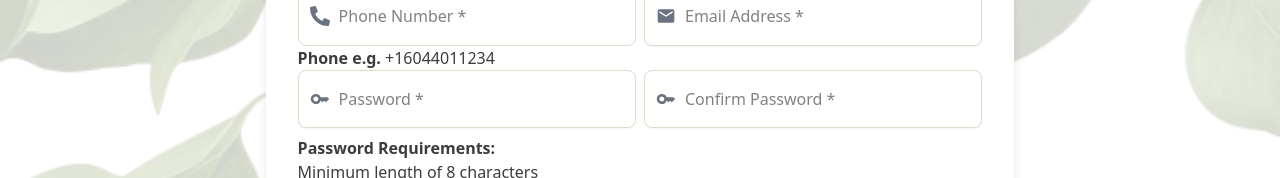
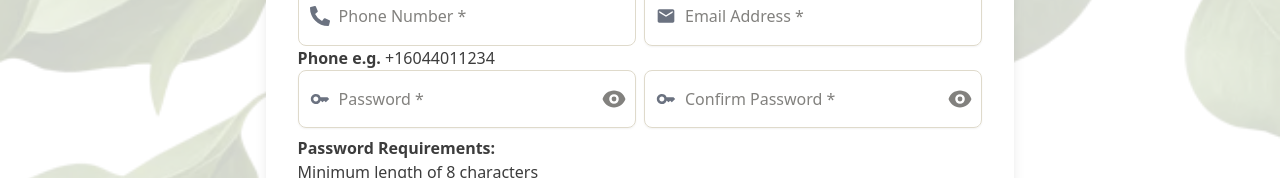
Before and after one commit to solawi-projects/baum-bauer-frontend, a React (Vite) app: page /register in a window 1280 px wide. Shown: the part 618-796 px from the top of the page. Built offline with nearby package versions, Linux system fonts and the light colour scheme; a web font is replaced by a local one.

Commit message:
add show-pasword

```diff
--- a/src/pages/user/Login.jsx
+++ b/src/pages/user/Login.jsx
@@ -8,6 +8,7 @@ import { useNavigate } from "react-router-dom";
 import { IoIosArrowForward } from "react-icons/io";
 import axios from "../../utils/axiosInstance";
 import Swal from "sweetalert2";
+import { HiEye, HiEyeOff } from "react-icons/hi";
 
 const Login = () => {
   const { setLoggedIn, setAuthUser } = useContext(AuthContext);
@@ -15,6 +16,12 @@ const Login = () => {
 
   const [errors, setErrors] = useState([]);
   const [backError, setBackError] = useState("");
+
+  const [showPassword, setShowPassword] = useState(false);
+
+  const togglePasswordVisibility = () => {
+    setShowPassword(!showPassword);
+  };
 
   const handleLogin = async (e) => {
     e.preventDefault();
@@ -170,7 +177,7 @@ const Login = () => {
                 id="email"
                 type="email"
                 name="email"
-                placeholder="your email address *"
+                placeholder="Email Address *"
                 style={{
                   backgroundColor: "var(--bg-white-color)",
                   borderColor: "var(--bg-header-footer)",
@@ -181,15 +188,15 @@ const Login = () => {
                 }}
               />
             </div>
-            <div>
+            <div style={{ position: "relative" }}>
               <Label
                 htmlFor="password"
-                value="your password"
+                value="Your password"
                 className="visually-hidden"
               />
               <TextInput
                 id="password"
-                type="password"
+                type={showPassword ? "text" : "password"}
                 name="password"
                 placeholder="Your Password *"
                 style={{
@@ -199,8 +206,25 @@ const Login = () => {
                   padding: "1.15rem",
                   color: "var(--font-family-color)",
                   fontSize: "1rem",
+                  paddingRight: "2.5rem", // Make room for the icon
                 }}
               />
+              <div
+                style={{
+                  position: "absolute",
+                  top: "50%",
+                  right: "10px",
+                  transform: "translateY(-50%)",
+                  cursor: "pointer",
+                }}
+                onClick={togglePasswordVisibility}
+              >
+                {showPassword ? (
+                  <HiEyeOff className="text-2xl" />
+                ) : (
+                  <HiEye className="text-2xl" />
+                )}
+              </div>
             </div>
             <div className="flex items-center gap-2">
               {/* <Checkbox
--- a/src/pages/user/Register.jsx
+++ b/src/pages/user/Register.jsx
@@ -15,6 +15,7 @@ import backgroundImage from "../../assets/images/leaves_background_02.webp";
 import axios from "axios";
 import Swal from "sweetalert2";
 import { useNavigate } from "react-router-dom";
+import { HiEye, HiEyeOff } from "react-icons/hi";
 
 const Register = () => {
   const [formData, setFormData] = useState({
@@ -36,6 +37,18 @@ const Register = () => {
   const navigate = useNavigate();
 
   const [errorMsgs, setErrorMsgs] = useState([]);
+
+  const [showPassword, setShowPassword] = useState(false);
+  const [showConfirmationPassword, setShowConfirmationPassword] =
+    useState(false);
+
+  const togglePasswordVisibility = () => {
+    setShowPassword(!showPassword);
+  };
+
+  const toggleConfirmationPasswordVisibility = () => {
+    setShowConfirmationPassword(!showConfirmationPassword);
+  };
 
   const handleInputChange = (e) => {
     setFormData({
@@ -344,7 +357,7 @@ const Register = () => {
 
             <div className="flex flex-col justify-center md:justify-between md:flex-row gap-[0.5rem] w-full">
               {/* password field */}
-              <div className="mb-2 w-full">
+              <div className="mb-2 w-full" style={{ position: "relative" }}>
                 <Label
                   htmlFor="password"
                   value="Password"
@@ -354,7 +367,7 @@ const Register = () => {
                   aria-label="Enter your password here"
                   id="password"
                   icon={MdOutlineKey}
-                  type="password"
+                  type={showPassword ? "text" : "password"}
                   name="password"
                   placeholder="Password *"
                   required={true}
@@ -370,11 +383,27 @@ const Register = () => {
                     paddingLeft: "2.5rem",
                   }}
                   onChange={handleInputChange}
-                />
+                />{" "}
+                <div
+                  style={{
+                    position: "absolute",
+                    top: "50%",
+                    right: "10px",
+                    transform: "translateY(-50%)",
+                    cursor: "pointer",
+                  }}
+                  onClick={togglePasswordVisibility}
+                >
+                  {showPassword ? (
+                    <HiEyeOff className="text-2xl" />
+                  ) : (
+                    <HiEye className="text-2xl" />
+                  )}
+                </div>
               </div>
 
               {/* confirm password field */}
-              <div className="mb-2 w-full">
+              <div className="mb-2 w-full " style={{ position: "relative" }}>
                 <Label
                   htmlFor="passwordConfirmation"
                   value="Confirm Password"
@@ -384,7 +413,7 @@ const Register = () => {
                   aria-label="Re-enter your password here"
                   id="passwordConfirmation"
                   icon={MdOutlineKey}
-                  type="password"
+                  type={showConfirmationPassword ? "text" : "password"}
                   name="passwordConfirmation"
                   placeholder="Confirm Password *"
                   required={true}
@@ -400,7 +429,23 @@ const Register = () => {
                     paddingLeft: "2.5rem",
                   }}
                   onChange={handleInputChange}
-                />
+                />{" "}
+                <div
+                  style={{
+                    position: "absolute",
+                    top: "50%",
+                    right: "10px",
+                    transform: "translateY(-50%)",
+                    cursor: "pointer",
+                  }}
+                  onClick={toggleConfirmationPasswordVisibility}
+                >
+                  {showConfirmationPassword ? (
+                    <HiEyeOff className="text-2xl" />
+                  ) : (
+                    <HiEye className="text-2xl" />
+                  )}
+                </div>
               </div>
             </div>
 
```
